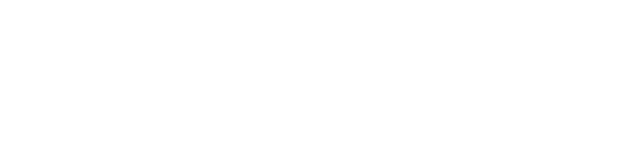
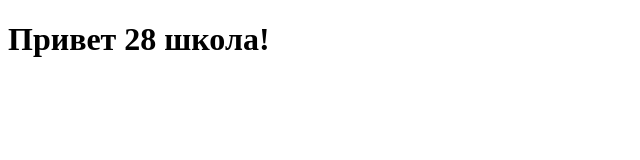
Before and after one commit to Jordano-Jovanovich/School_28, a plain HTML site: page index.html in a window 1280 px wide. Shown: the whole page, without its empty margins (0-640 px from the left). Drawn offline with Linux system fonts and the light colour scheme.

Commit message:
Добавил заголовок первого уровня

```diff
--- a/index.html
+++ b/index.html
@@ -7,6 +7,6 @@
     <title>Document</title>
 </head>
 <body>
-
+ <h1>Привет 28 школа!</h1>
 </body>
 </html>
```
